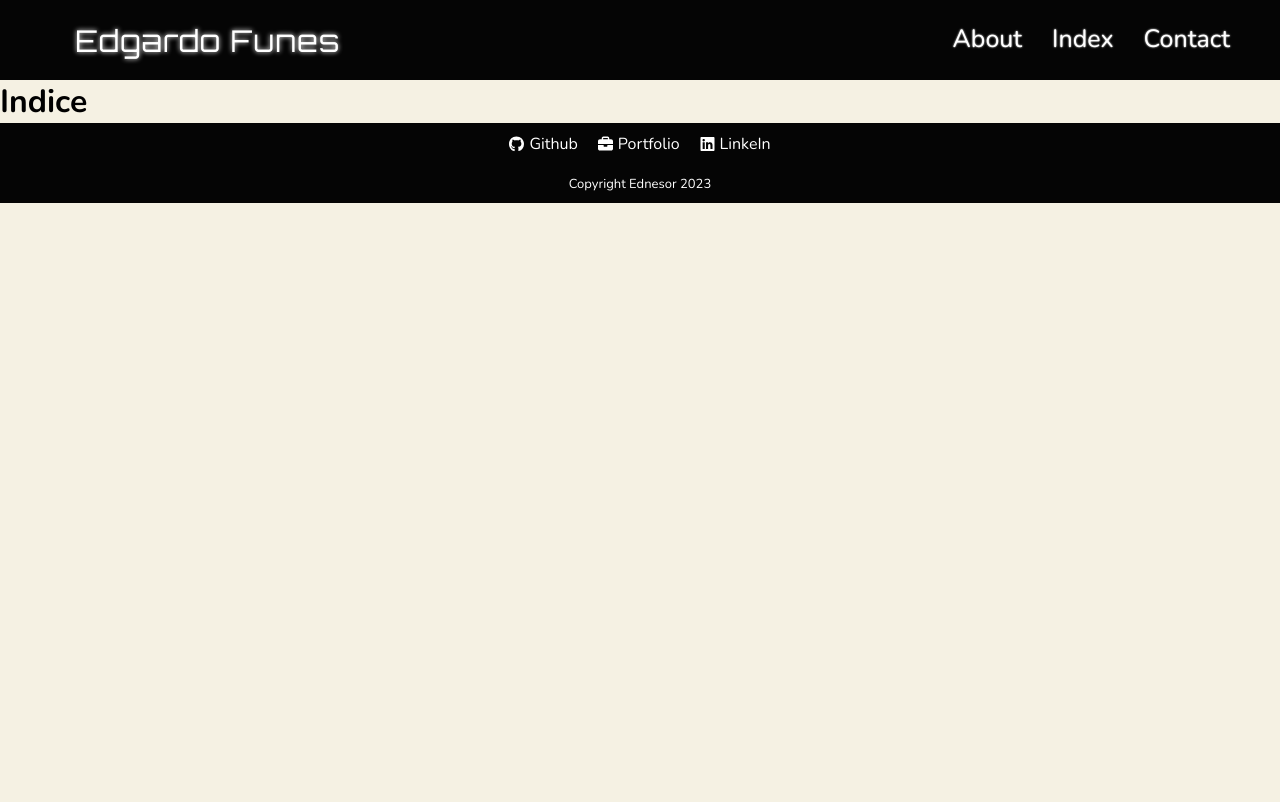
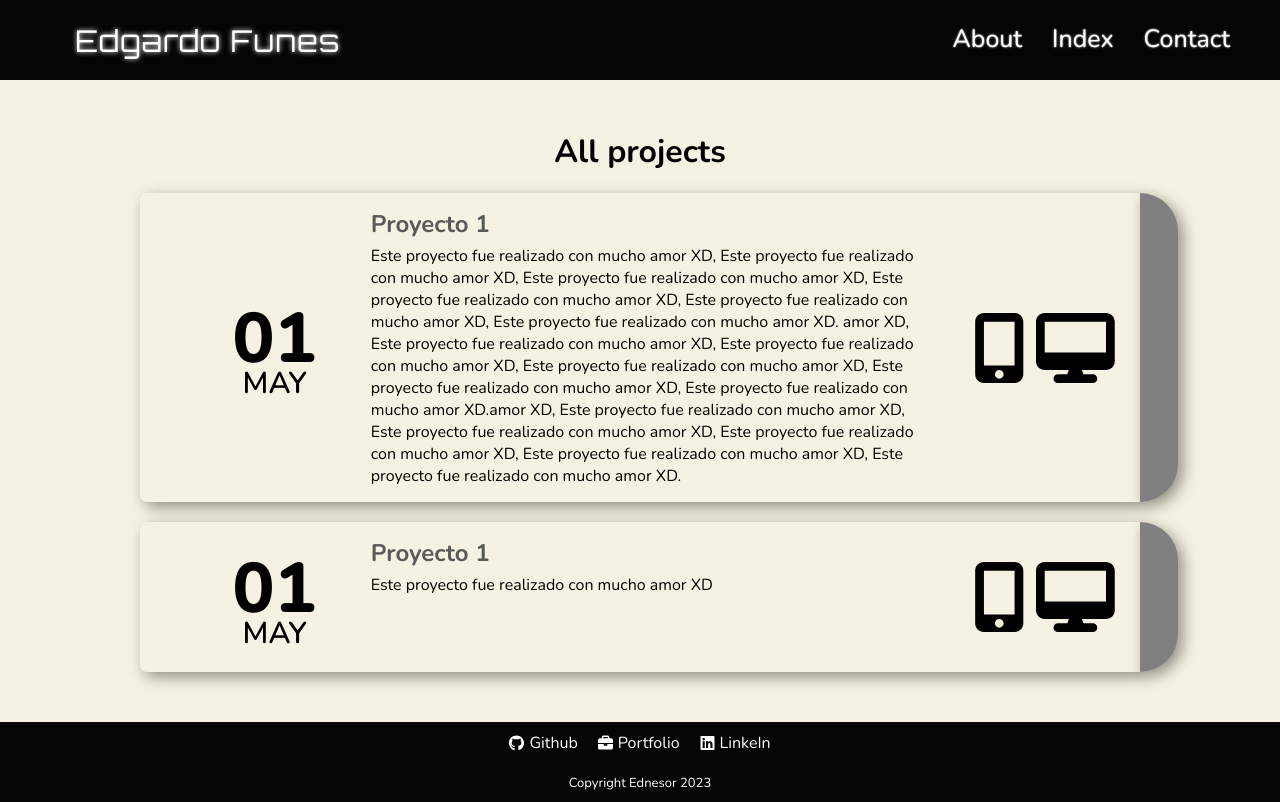
Before and after one commit to Ednesor/50-projects-50-days, a Next.js app: page /index in a window 1280 px wide. Built offline with nearby package versions, Linux system fonts and the light colour scheme.

Commit message:
feat: page finished

```diff
--- a/src/pages/index/index.jsx
+++ b/src/pages/index/index.jsx
@@ -1,11 +1,28 @@
 import Layout from '@/components/Layout/Layout'
 import React from 'react'
 import style from "./index.module.css"
+import IndexCards from '@/components/IndexCards/IndexCards'
 
 export default function Index() {
   return (
     <Layout title={"Index | 50 projects 50 days"}>
-        <h1>Indice</h1>
+      <h1 className={style.mainTitle}>All projects</h1>
+      <div className={style.container}>
+        <IndexCards className={style.cards}
+          device={"both"}
+          date={["01", "may"]}
+          title={"Proyecto 1"}
+          description={"Este proyecto fue realizado con mucho amor XD, Este proyecto fue realizado con mucho amor XD, Este proyecto fue realizado con mucho amor XD, Este proyecto fue realizado con mucho amor XD, Este proyecto fue realizado con mucho amor XD, Este proyecto fue realizado con mucho amor XD. amor XD, Este proyecto fue realizado con mucho amor XD, Este proyecto fue realizado con mucho amor XD, Este proyecto fue realizado con mucho amor XD, Este proyecto fue realizado con mucho amor XD, Este proyecto fue realizado con mucho amor XD.amor XD, Este proyecto fue realizado con mucho amor XD, Este proyecto fue realizado con mucho amor XD, Este proyecto fue realizado con mucho amor XD, Este proyecto fue realizado con mucho amor XD, Este proyecto fue realizado con mucho amor XD."}
+          url={"proyecto-formato-url"}
+        />
+        <IndexCards
+          device={"both"}
+          date={["01", "may"]}
+          title={"Proyecto 1"}
+          description={"Este proyecto fue realizado con mucho amor XD"}
+          url={"proyecto-formato-url"}
+        />
+      </div>
     </Layout>
   )
 }
--- a/src/pages/index/index.module.css
+++ b/src/pages/index/index.module.css
@@ -0,0 +1,11 @@
+.container{
+    max-width: 90%;
+    width: 1000px;
+    margin: 0 auto 0 auto;
+    margin-bottom: 50px;
+    min-height: calc(100vh - 323px);
+}
+.mainTitle{
+    text-align: center;
+    margin: 50px 0 20px 0;
+}
```
